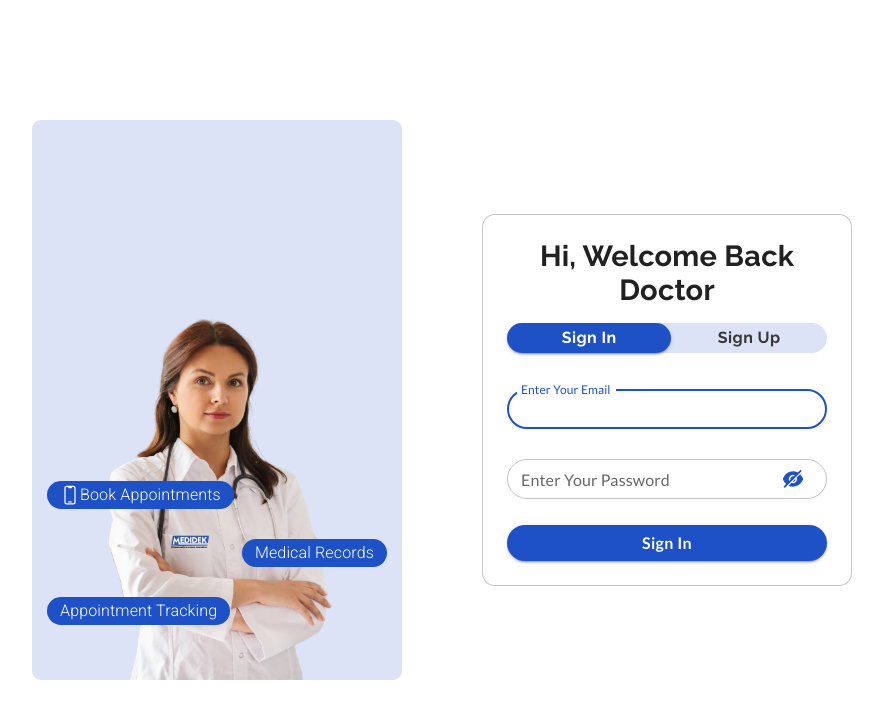
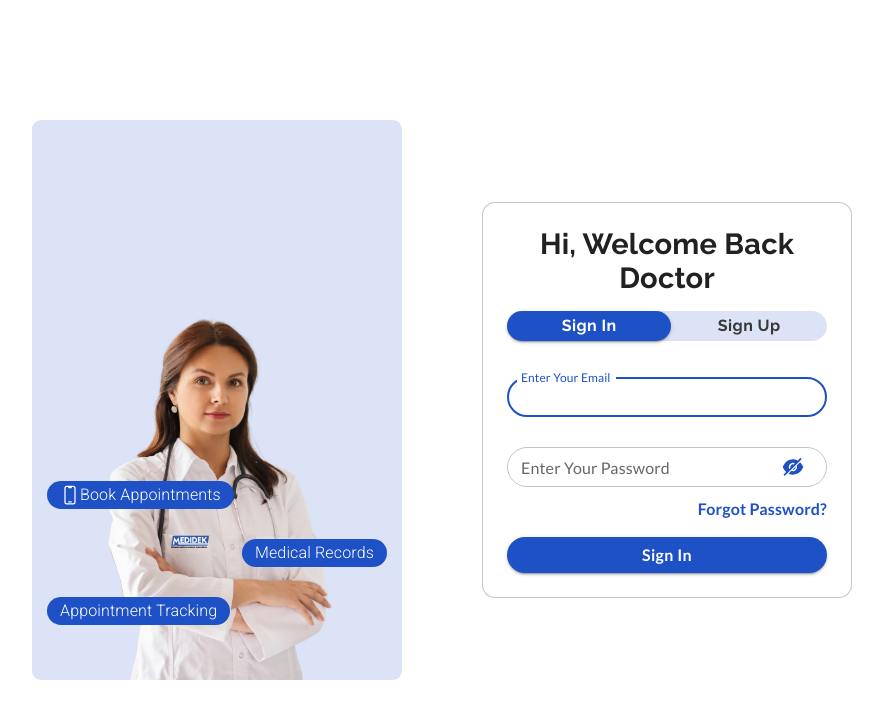
Before and after one commit to medidek-dot-com/demo-FD, a React (Vite) app: page /doctor/signin in a window 1280 px wide. Shown: the top 718 px of the page, without its empty margins (198-1081 px from the left). Built offline with nearby package versions, Linux system fonts and the light colour scheme.

Commit message:
forgot password

```diff
--- a/src/Pages/Doctor/DoctorSignIn.jsx
+++ b/src/Pages/Doctor/DoctorSignIn.jsx
@@ -352,6 +352,24 @@ const DoctorSignIn = () => {
                             }
                         />
 
+<Box sx={{ width: "100%", display: "flex" }}>
+                            <Link
+                                to="/forgot-password"
+                                style={{
+                                    alignSelf: "flex-end",
+                                    textDecoration: "none",
+                                    fontFamily: "Lato",
+                                    fontWeight: "bolder",
+                                    marginLeft: "auto",
+                                    textAlign: "right",
+                                    display: "block",
+                                    color: "#1F51C6",
+                                }}
+                            >
+                                Forgot Password?
+                            </Link>
+                        </Box>
+
                         <LoadingButton
                             size="small"
                             fullWidth
--- a/src/Pages/ForgotPassword.jsx
+++ b/src/Pages/ForgotPassword.jsx
@@ -103,6 +103,7 @@ const ForgotPassword = () => {
                 setDisableButton(false);
             })
             .catch((err) => {
+                setInvalidOtp(true);
                 console.log(err);
                 setDisableButton(false);
             });
@@ -312,7 +313,7 @@ const ForgotPassword = () => {
                                     component={"span"}
                                     sx={{ color: "#1F51C6" }}
                                 >
-                                    {phone}
+                                  &nbsp; {phone}
                                 </Box>
                             </Typography>
                             {/* <TextField/> */}
@@ -358,6 +359,16 @@ const ForgotPassword = () => {
                                 )) ||
                                     `Resend OTP in ${couter} seconds`}
                             </Typography>
+                            <Box
+                            component="span"
+                            sx={{
+                                color: "red",
+                                textAlign: "center",
+                                display: "block",
+                            }}
+                        >
+                            {invalidOtp && "Invalid OTP"}
+                        </Box>
                             <LoadingButton
                                 onClick={onOTPVerify}
                                 fullWidth
```
